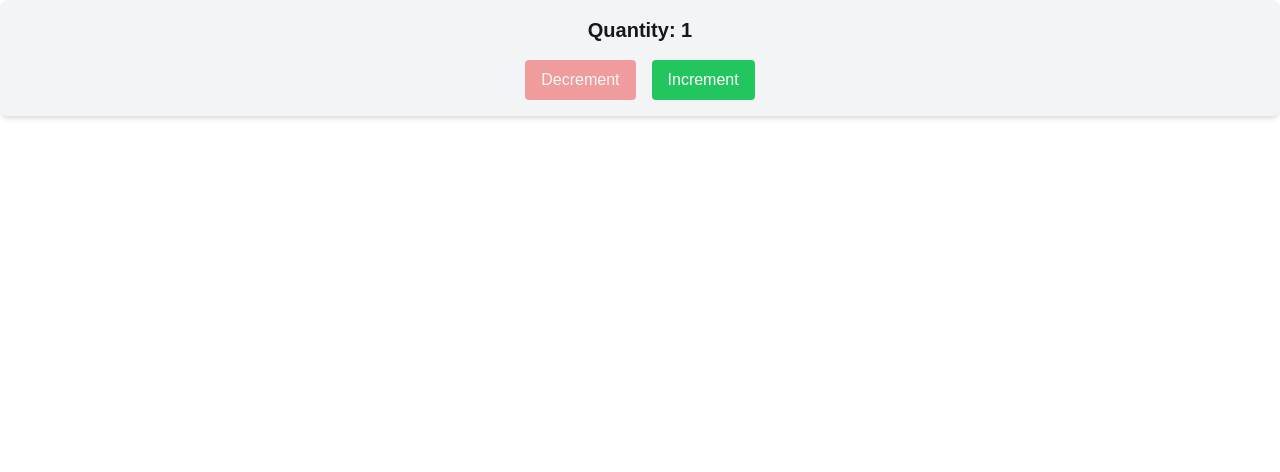
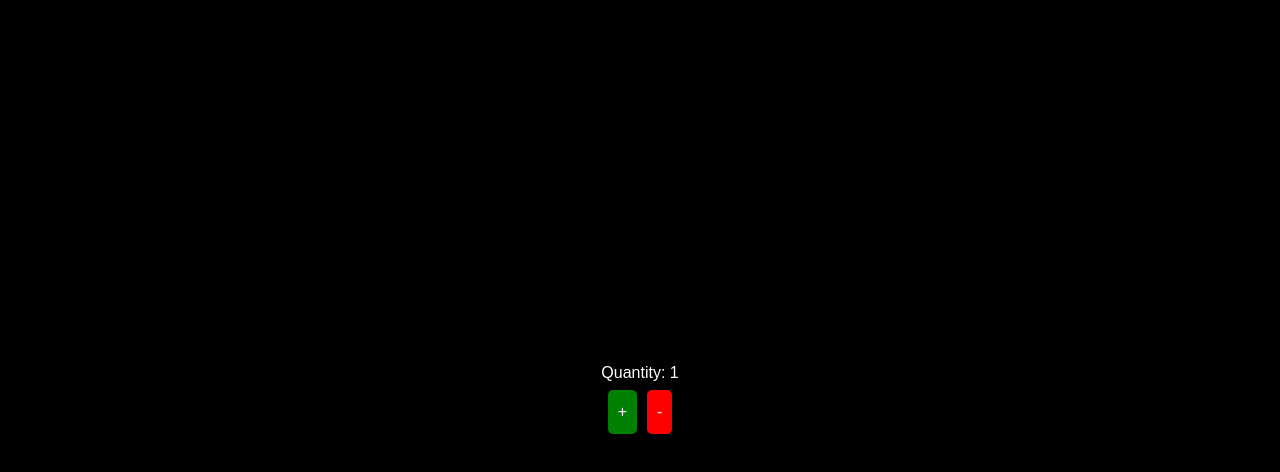
Before and after one commit to NirbhayVachhani/cprg306-assignments, a Next.js app: page /week-4 in a window 1280 px wide. Shown: the top 472 px of the page. Built offline with nearby package versions, Linux system fonts and the light colour scheme.

Commit message:
Updated js file
Week4 final push

```diff
--- a/app/week-4/page.js
+++ b/app/week-4/page.js
@@ -1,39 +1,72 @@
 "use client";
+import { useState } from "react";
 
-import React, { useState } from 'react';
-
-const NewItem = () => {
+function CounterExample() {
     const [quantity, setQuantity] = useState(1);
 
     const increment = () => {
-        setQuantity(prevQuantity => Math.min(prevQuantity + 1, 20));
+        setQuantity(prevQuantity => {
+            if (prevQuantity < 20) {
+                return prevQuantity + 1;
+            } else {
+                return prevQuantity;
+            }
+        });
     };
 
     const decrement = () => {
-        setQuantity(prevQuantity => Math.max(prevQuantity - 1, 1));
+        setQuantity(prevQuantity => {
+            if (prevQuantity > 1) {
+                return prevQuantity - 1;
+            } else {
+                return prevQuantity;
+            }
+        });
     };
 
     return (
-        <div className="flex flex-col items-center p-4 bg-gray-100 rounded-lg shadow-md">
-            <div className="text-xl font-bold mb-4">Quantity: {quantity}</div>
-            <div className="flex space-x-4">
+        <div style={{
+            backgroundColor: 'black',
+            color: 'white',
+            display: 'flex',
+            flexDirection: 'column',
+            alignItems: 'center',
+            justifyContent: 'center',
+            height: '100vh'
+        }}>
+            <p>Quantity: {quantity}</p>
+            <div>
+                <button
+                    onClick={increment}
+                    style={{
+                        margin: '5px',
+                        padding: '10px',
+                        backgroundColor: 'green',
+                        color: 'white',
+                        border: 'none',
+                        borderRadius: '5px',
+                        cursor: 'pointer'
+                    }}
+                >
+                    +
+                </button>
                 <button
                     onClick={decrement}
-                    disabled={quantity === 1}
-                    className="px-4 py-2 bg-red-500 text-white rounded disabled:opacity-50"
+                    style={{
+                        margin: '5px',
+                        padding: '10px',
+                        backgroundColor: 'red',
+                        color: 'white',
+                        border: 'none',
+                        borderRadius: '5px',
+                        cursor: 'pointer'
+                    }}
                 >
-                    Decrement
-                </button>
-                <button
-                    onClick={increment}
-                    disabled={quantity === 20}
-                    className="px-4 py-2 bg-green-500 text-white rounded disabled:opacity-50"
-                >
-                    Increment
+                    -
                 </button>
             </div>
         </div>
     );
-};
+}
 
-export default NewItem;
+export default CounterExample;
```
